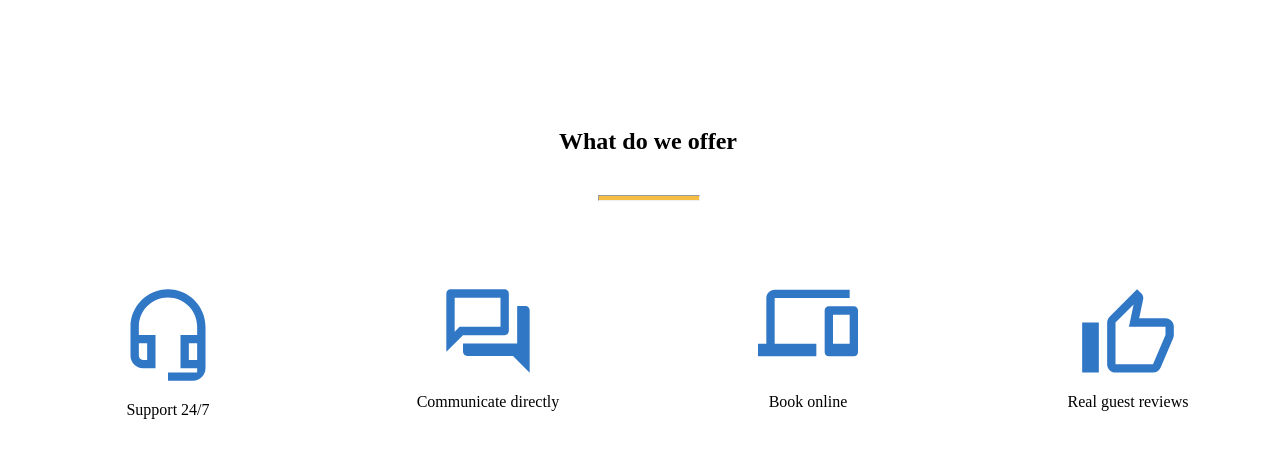
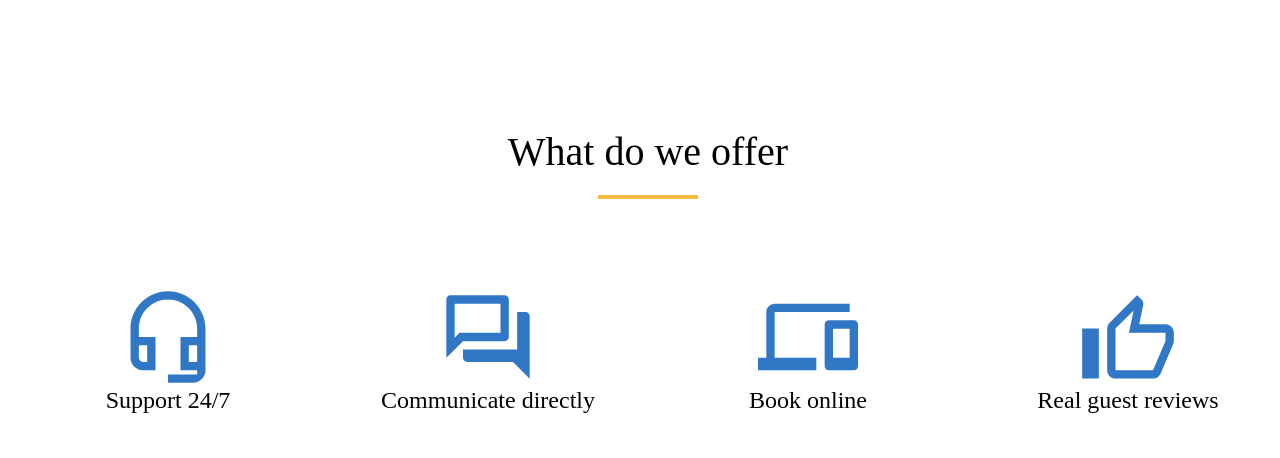
Before and after one commit to Har-D-Le/if-html, a website: page lesson 4/first steps css.html in a window 1280 px wide. Drawn offline with Linux system fonts and the light colour scheme.

Commit message:
lesson 5 80% made

```diff
--- a/lesson 4/first steps css.html
+++ b/lesson 4/first steps css.html
@@ -11,22 +11,32 @@
       <div class="content">
         <h2>What do we offer</h2>
         <hr />
+        <div class="raw">
         <div class="item">
+          <div class="wrap">
           <img src="../images/headphones.svg" alt="headphones" />
+           </div>
+          <div class="text">Support 24/7</div>
         </div>
         <div class="item">
+          <div class="wrap">
           <img src="../images/message-sign.svg" alt="message-sign" />
+           </div>
+          <div class="text">Communicate directly</div>
         </div>
         <div class="item">
+          <div class="wrap">
           <img src="../images/computer-sign.svg" alt="computer-sign" />
+          </div>
+          <div class="text">Book online</div>
         </div>
         <div class="item">
+          <div class="wrap">
           <img src="../images/thumb.svg" alt="thumb" />
+          </div>
+          <div class="text">Real guest reviews</div>
         </div>
-        <p class="text">Real guest reviews</p>
-        <p class="text">Book online</p>
-        <p class="text">Communicate directly</p>
-        <p class="text">Support 24/7</p>
+        </div>
       </div>
     </section>
   </body>
--- /dev/null
+++ b/lesson 4/styles/fonts.css
@@ -0,0 +1,36 @@
+/* cyrillic-regular */
+@font-face {
+    font-family: 'Roboto';
+    font-style: normal;
+    font-weight: 400;
+    font-display: swap;
+    src: url(D:\dev\if-html\fonts\Roboto-Regular.woff2) format('woff2');
+    unicode-range: U+0400-045F, U+0490-0491, U+04B0-04B1, U+2116;
+}
+/* cyrillic-medium */
+@font-face {
+    font-family: 'Roboto';
+    font-style: normal;
+    font-weight: 500;
+    font-display: swap;
+    src: url(D:\dev\if-html\fonts\Roboto-Medium.woff2) format('woff2');
+    unicode-range: U+0400-045F, U+0490-0491, U+04B0-04B1, U+2116;
+}
+/* latin-regular */
+@font-face {
+    font-family: 'Roboto';
+    font-style: normal;
+    font-weight: 400;
+    font-display: swap;
+    src: url(D:\dev\if-html\fonts\Roboto-Regular.woff2) format('woff2');
+    unicode-range: U+0000-00FF, U+0131, U+0152-0153, U+02BB-02BC, U+02C6, U+02DA, U+02DC, U+2000-206F, U+2074, U+20AC, U+2122, U+2191, U+2193, U+2212, U+2215, U+FEFF, U+FFFD;
+}
+/* latin-medium */
+@font-face {
+    font-family: 'Roboto';
+    font-style: normal;
+    font-weight: 500;
+    font-display: swap;
+    src: url(D:\dev\if-html\fonts\Roboto-Medium.woff2) format('woff2');
+    unicode-range: U+0000-00FF, U+0131, U+0152-0153, U+02BB-02BC, U+02C6, U+02DA, U+02DC, U+2000-206F, U+2074, U+20AC, U+2122, U+2191, U+2193, U+2212, U+2215, U+FEFF, U+FFFD;
+}
--- a/lesson 4/styles/style.css
+++ b/lesson 4/styles/style.css
@@ -1,3 +1,4 @@
+@import "fonts.css";
 .content {
     margin: 0 auto;
     width: 1280px;
@@ -10,24 +11,41 @@ h2 {
     margin: 0;
     padding: 120px 487px 10px;
     text-align: center;
+    font-family: Roboto sans-serif;
+    font-weight: 500;
+    font-size: 40px;
+    font-style: normal;
 }
 
 hr {
+    border: 0;
     width: 100px;
     height: 4px;
     margin: 10px 590px 88.33px;
     background: #F5BD41;
 }
+
+.raw {
+    display: flex;
+}
+
 .item {
-    display: inline-block;
     width: 25%;
-    float: left;
-    text-align: center;
+}
+
+.wrap{
+    display: inline-flex;
+    justify-content: center;
+    align-items: center;
+    width: 100%;
+    height: 100px;
+
 }
 
 .text {
-    display: inline-block;
-    width: 25%;
-    float: right;
     text-align: center;
+    font-family: Roboto sans-serif;
+    font-weight: 400;
+    font-size: 24px;
+    font-style: normal;
 }
--- /dev/null
+++ b/lesson 5/styles/fonts.css
@@ -0,0 +1,36 @@
+/* cyrillic-regular */
+@font-face {
+    font-family: 'Roboto';
+    font-style: normal;
+    font-weight: 400;
+    font-display: swap;
+    src: url(D:\dev\if-html\fonts\Roboto-Regular.woff2) format('woff2');
+    unicode-range: U+0400-045F, U+0490-0491, U+04B0-04B1, U+2116;
+}
+/* cyrillic-medium */
+@font-face {
+    font-family: 'Roboto';
+    font-style: normal;
+    font-weight: 500;
+    font-display: swap;
+    src: url(D:\dev\if-html\fonts\Roboto-Medium.woff2) format('woff2');
+    unicode-range: U+0400-045F, U+0490-0491, U+04B0-04B1, U+2116;
+}
+/* latin-regular */
+@font-face {
+    font-family: 'Roboto';
+    font-style: normal;
+    font-weight: 400;
+    font-display: swap;
+    src: url(D:\dev\if-html\fonts\Roboto-Regular.woff2) format('woff2');
+    unicode-range: U+0000-00FF, U+0131, U+0152-0153, U+02BB-02BC, U+02C6, U+02DA, U+02DC, U+2000-206F, U+2074, U+20AC, U+2122, U+2191, U+2193, U+2212, U+2215, U+FEFF, U+FFFD;
+}
+/* latin-medium */
+@font-face {
+    font-family: 'Roboto';
+    font-style: normal;
+    font-weight: 500;
+    font-display: swap;
+    src: url(D:\dev\if-html\fonts\Roboto-Medium.woff2) format('woff2');
+    unicode-range: U+0000-00FF, U+0131, U+0152-0153, U+02BB-02BC, U+02C6, U+02DA, U+02DC, U+2000-206F, U+2074, U+20AC, U+2122, U+2191, U+2193, U+2212, U+2215, U+FEFF, U+FFFD;
+}
--- a/lesson 5/styles/styles.css
+++ b/lesson 5/styles/styles.css
@@ -1,3 +1,5 @@
+@import "fonts.css";
+
 .container {
     margin: 0 auto;
     width: 90%;
@@ -11,3 +13,43 @@
     height: 300px;
     flex-direction: column;
 }
+li {
+    margin-bottom: 23px;
+    flex-wrap: nowrap ;
+}
+
+.about {
+    padding-top: 120px;
+    padding-left: 104px;
+    padding-right: 223px;
+    width: 193px;
+    height: 211px;
+}
+.property {
+    padding-top: 120px;
+    padding-right: 283px;
+    width: 133px;
+    height: 310px;
+}
+
+.support {
+    padding-top: 120px;
+    width: 233px;
+    height: 122px;
+}
+
+.head-item {
+    font-family: Roboto sans-serif;
+    font-weight: 500;
+    font-size: 20px;
+    font-style: normal;
+    color: #FFFFFF;
+}
+
+.item {
+    font-family: Roboto sans-serif;
+    font-weight: 400;
+    font-size: 20px;
+    font-style: normal;
+    color: #FFFFFF;
+}
```
Also changed, not shown: lesson 5/footter.html (+9 -3 lines).
